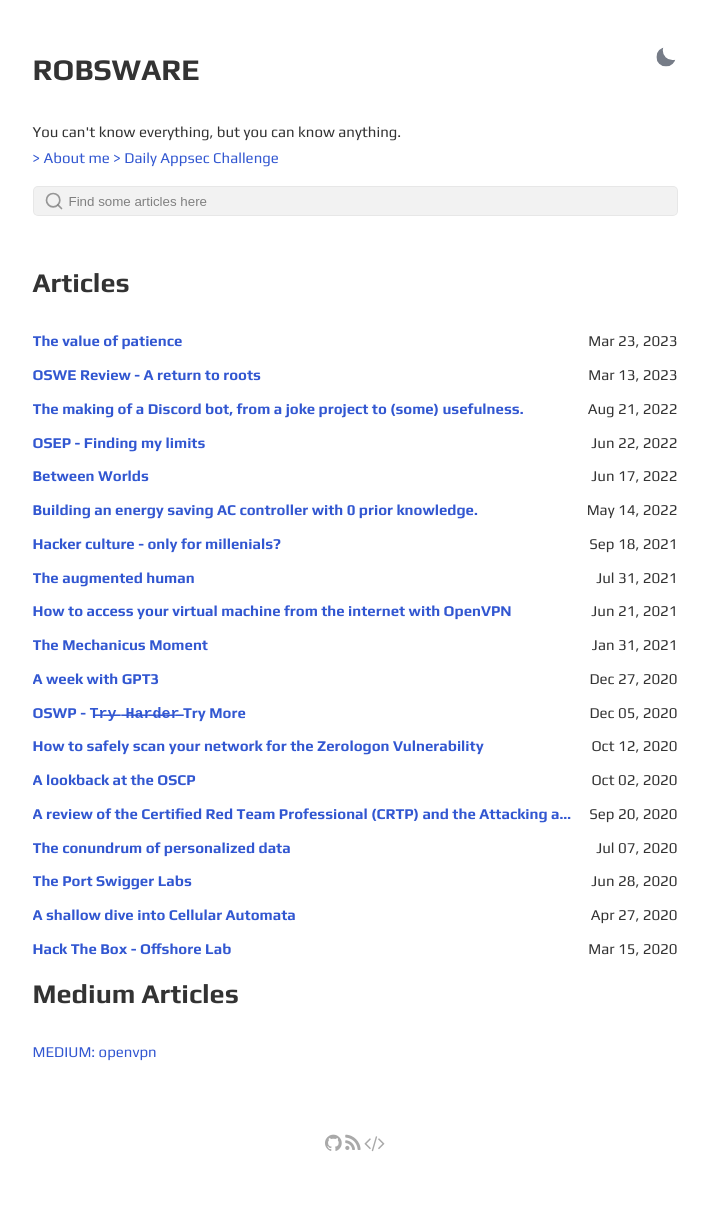
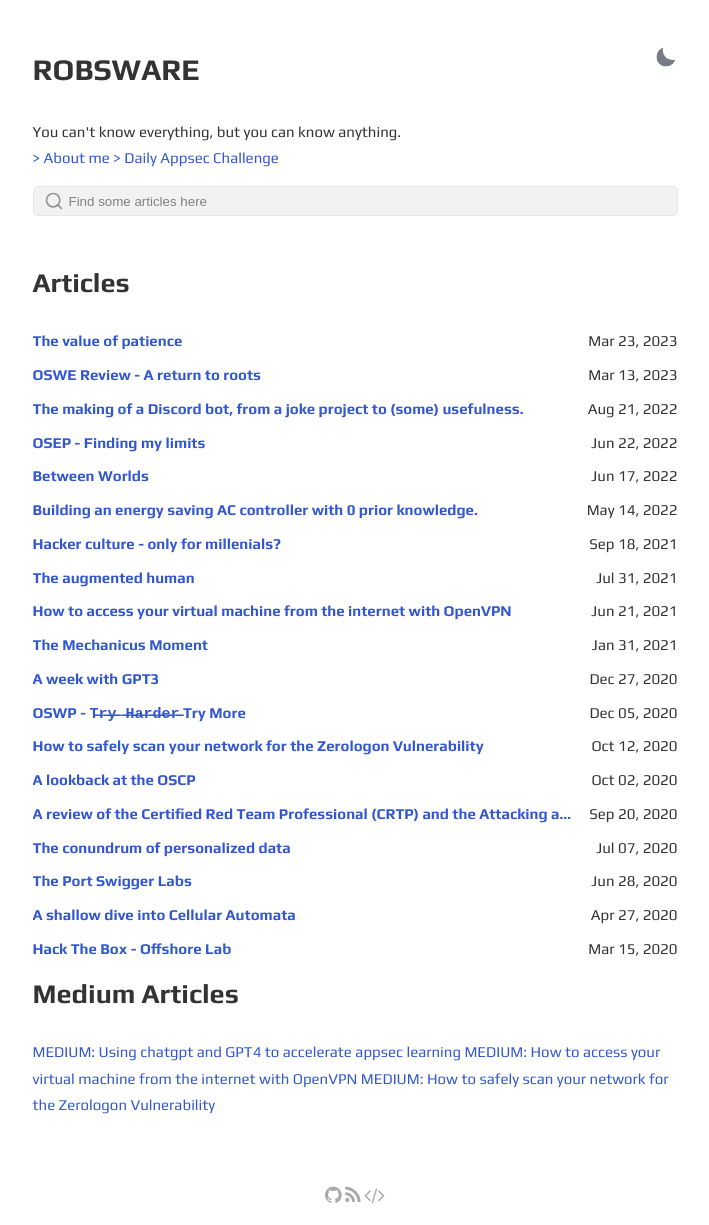
Before and after one commit to robsware/robsware.github.io, a Jekyll site: the page built from index.html, in a window 1280 px wide. Shown: the whole page, without its empty margins (285-994 px from the left). Built offline with Jekyll 4.4.1, drawn with Linux system fonts in a browser that asks for light colours; before the commit the page ends 1173 px from its top, so only the background shows below that.

Commit message:
Update index.html

```diff
--- a/index.html
+++ b/index.html
@@ -42,7 +42,9 @@
     </ul>
     <h2>Medium Articles</h2>
     <ul>
-        <a href="https://medium.com/@robsware/how-to-access-your-virtual-machine-from-the-internet-with-openvpn-b26dc80cd3cb">MEDIUM: openvpn</a>
-        <time datetime="{{ post.date | date_to_xmlschema }}">{{ post.date | date: "Sep 21, 2020" }}</time>
+        <a href="https://robsware.medium.com/using-chatgpt-and-gpt4-to-accelerate-appsec-learning-13c4cfba8855">MEDIUM: Using chatgpt and GPT4 to accelerate appsec learning</a>
+        <a href="https://medium.com/@robsware/how-to-access-your-virtual-machine-from-the-internet-with-openvpn-b26dc80cd3cb">MEDIUM: How to access your virtual machine from the internet with OpenVPN</a>
+        <a href="https://robsware.medium.com/how-to-safely-scan-your-network-for-the-zerologon-vulnerability-bcf526351066">MEDIUM: How to safely scan your network for the Zerologon Vulnerability</a>
+
     </ul>
 </section>
```
